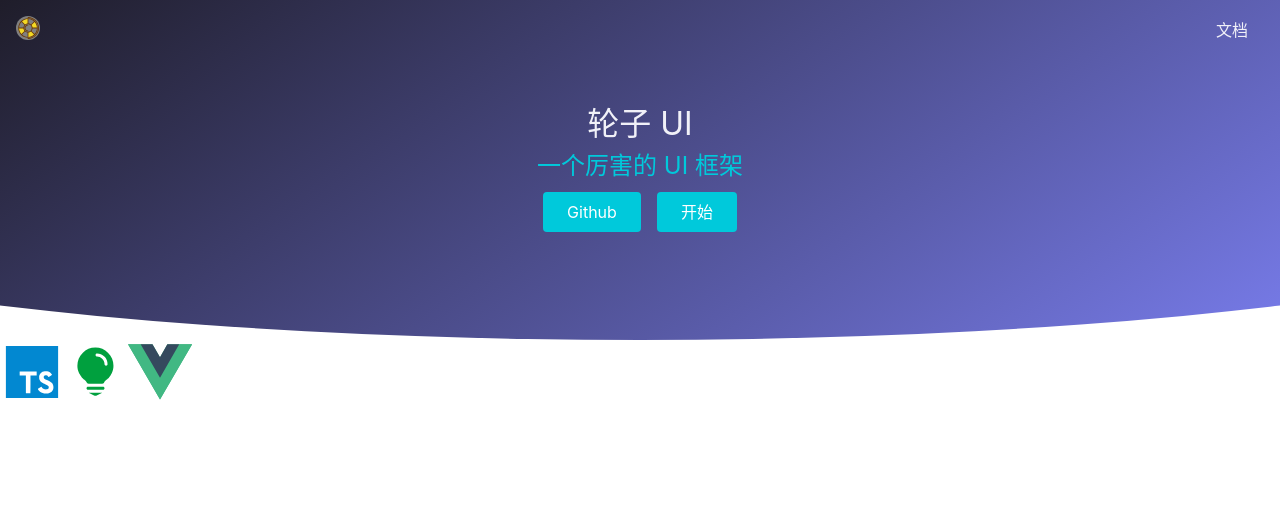
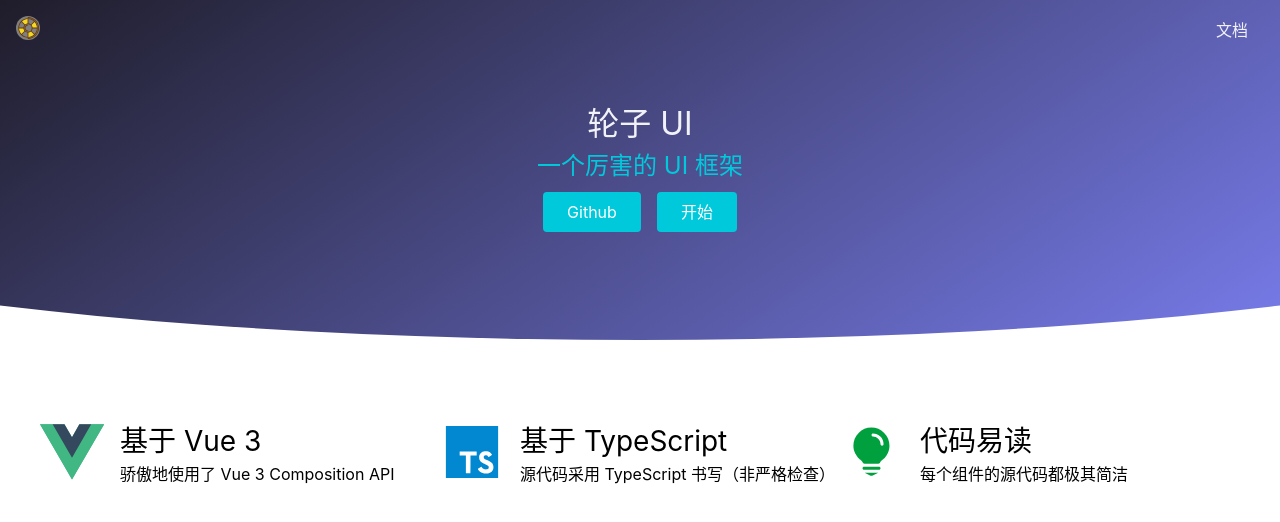
Before and after one commit to Straight-GZ/qui, a Vue app: page /#/ in a window 1280 px wide. Shown: the top 522 px of the page. Built offline with nearby package versions, Linux system fonts and the light colour scheme.

Commit message:
添加路由  aside选中高亮

```diff
--- a/src/views/Doc.vue
+++ b/src/views/Doc.vue
@@ -3,6 +3,12 @@
     <Topnav menuIconVisible="true" class="nav" />
     <div class="content">
       <aside v-if="menuVisible">
+        <h2>文档</h2>
+        <ol>
+          <li><router-link to="/doc/intro">介绍</router-link></li>
+          <li><router-link to="/doc/install">安装</router-link></li>
+          <li><router-link to="/doc/Getstarted">开始使用</router-link></li>
+        </ol>
         <h2>组件列表</h2>
         <ol>
           <li><router-link to="/doc/switch">Switch 组件</router-link></li>
@@ -59,7 +65,7 @@
 aside {
   background: lightblue;
   width: 150px;
-  padding: 16px;
+  padding: 16px 0;
   position: fixed;
   top: 0;
   left: 0;
@@ -67,10 +73,18 @@
   height: 100%;
   > h2 {
     margin-bottom: 4px;
+    padding-left: 16px;
   }
   > ol {
     > li {
-      padding: 4px 0;
+      > a {
+        display: block;
+        padding: 4px 16px;
+        text-decoration: none;
+      }
+      > .router-link-active {
+        background: fade-out($color: blue, $amount: 0.9);
+      }
     }
   }
 }
--- /dev/null
+++ b/src/views/GetStarted.vue
@@ -0,0 +1,3 @@
+<template>
+  <div>开始使用</div>
+</template>
--- a/src/views/Home.vue
+++ b/src/views/Home.vue
@@ -13,15 +13,29 @@
     </div>
   </div>
   <div class="lunzi-icons">
-    <svg class="icon">
+    <ul>
+      <li>
+        <svg>
+          <use xlink:href="#icon-vue"></use>
+        </svg>
+        <h3>基于 Vue 3</h3>
+        <p>骄傲地使用了 Vue 3 Composition API</p>
+      </li>
+      <li>
+        <svg>
           <use xlink:href="#icon-ts"></use>
         </svg>
-    <svg class="icon">
+        <h3>基于 TypeScript</h3>
+        <p>源代码采用 TypeScript 书写（非严格检查）</p>
+      </li>
+      <li>
+        <svg>
           <use xlink:href="#icon-light"></use>
         </svg>
-    <svg class="icon">
-      <use xlink:href="#icon-vue"></use>
-    </svg>
+        <h3>代码易读</h3>
+        <p>每个组件的源代码都极其简洁</p>
+      </li>
+    </ul>
   </div>
 </template>
 <script lang="ts">
@@ -44,9 +58,41 @@
   clip-path: ellipse(90% 60% at 50% 40%);
 }
 .lunzi-icons {
+  margin: 64px auto;
+  width: 400px;
+  @media (min-width: 800px) {
+    width: 800px;
+  }
+  @media (min-width: 1200px) {
+    width: 1200px;
+  }
+  > ul {
+    display: flex;
+    flex-wrap: wrap;
+    > li {
+      width: 400px;
+      margin: 16px 0;
+      display: grid;
+      justify-content: start;
+      align-content: space-between;
+      grid-template-areas:
+        "icon title"
+        "icon text";
+      grid-template-columns: 80px auto;
+      grid-template-rows: 1fr auto;
       > svg {
+        grid-area: icon;
         width: 64px;
         height: 64px;
+      }
+      > h3 {
+        grid-area: title;
+        font-size: 28px;
+      }
+      > p {
+        grid-area: text;
+      }
+    }
   }
 }
 .banner {
--- /dev/null
+++ b/src/views/Install.vue
@@ -0,0 +1,3 @@
+<template>
+  <div>安装</div>
+</template>
--- /dev/null
+++ b/src/views/Intro.vue
@@ -0,0 +1,3 @@
+<template>
+  <div>简介</div>
+</template>
```
Also changed, not shown: src/router.ts (+7 -0 lines). Lines whose indentation alone changed are shown as unchanged.
